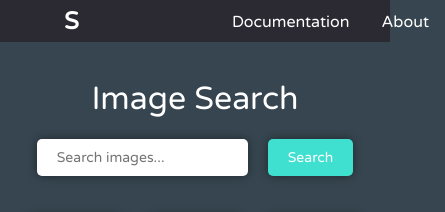
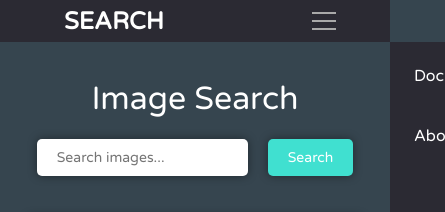
Before and after one commit to mrlangloi/img-searcher, a React (Create React App) app: page / in a window 390 px wide. Shown: the top 212 px of the page, 445 px wide, since content can reach past the window. Built offline with nearby package versions, Linux system fonts and the light colour scheme.

Commit message:
added responsive button

```diff
--- a/src/App.css
+++ b/src/App.css
@@ -24,7 +24,6 @@ body {
   text-decoration: none;
   color: white;
   padding: 0.75rem 1rem;
-  overflow: hidden;
 }
 
 .site-home {
@@ -56,6 +55,19 @@ body {
 
 .navbar-ul li:hover {
   background-color: #504e5e;
+}
+
+.navbar-toggler {
+  cursor: pointer;
+  display: none;
+  margin: 0 3rem;
+}
+
+.navbar-toggler div {
+  width: 1.5rem;
+  height: 0.1rem;
+  margin: 0.4rem;
+  background: darkgray;
 }
 
 .search-images-div {
@@ -200,13 +212,46 @@ form {
 }
 
 @media screen and (max-width: 768px) {
-  .search-result {
+  .navbar-ul {
+    position: fixed;
+    top: 5vh;
+    right: 0;
+    width: 40%;
+    height: 95vh;
+    margin: 0;
+    padding: 0;
+    background-color: #2b2a33;
+    flex-direction: column;
+    justify-content: flex-start;
+    transform: translateX(100%);
+    transition: 0.1s ease-in;
+  }
+
+  .responsive {
+    transform: translateX(0%);
+  }
+
+  .navbar-toggler {
+    display: block;
+  }
+
+  .navbar-ul li {
+    width: 100%;
+    height: 7.5%;
+  }
+
+  .navbar-ul li a {
+    width: 100%;
+    padding: 1.5rem;
+  }
+
+  .img-card {
     width: 45%;
   }
 }
 
 @media screen and (max-width: 480px) {
-  .search-result {
+  .img-card {
     width: 100%;
   }
 }
--- a/src/components/Navbar.js
+++ b/src/components/Navbar.js
@@ -3,19 +3,36 @@ import { Link } from "react-router-dom";
 
 function Navbar() {
 
-  const [active, setActive] = useState("active");
+  const [style, setStyle] = useState("navbar-ul")
+  const [active, setActive] = useState("");
+
+  function navbarToggle() {
+    style === "navbar-ul" ? setStyle("navbar-ul responsive") : setStyle("navbar-ul");
+  }
+
+  function handleClick(link) {
+    setActive(link);
+    if (style === "navbar-ul responsive") {
+      setStyle("navbar-ul");
+    }
+  }
 
   return (
     <nav className="navbar">
-      <Link to="/" className="site-home" onClick={() => setActive("Search")}>Search</Link>
-      <ul className="navbar-ul">
-        <li className={active === "Documentation" ? "active" : ""} onClick={() => setActive("Documentation")}>
+      <Link to="/" className="site-home" onClick={() => handleClick("")}>Search</Link>
+      <ul className={style}>
+        <li className={active === "Documentation" ? "active" : ""} onClick={() => handleClick("Documentation")}>
           <Link to="/Documentation">Documentation</Link>
         </li>
-        <li className={active === "About" ? "active" : ""} onClick={() => setActive("About")}>
+        <li className={active === "About" ? "active" : ""} onClick={() => handleClick("About")}>
           <Link to="/About">About</Link>
         </li>
       </ul>
+      <div className="navbar-toggler" onClick={() => navbarToggle()}>
+        <div className="line"></div>
+        <div className="line"></div>
+        <div className="line"></div>
+      </div>
     </nav>
   );
 }
```
